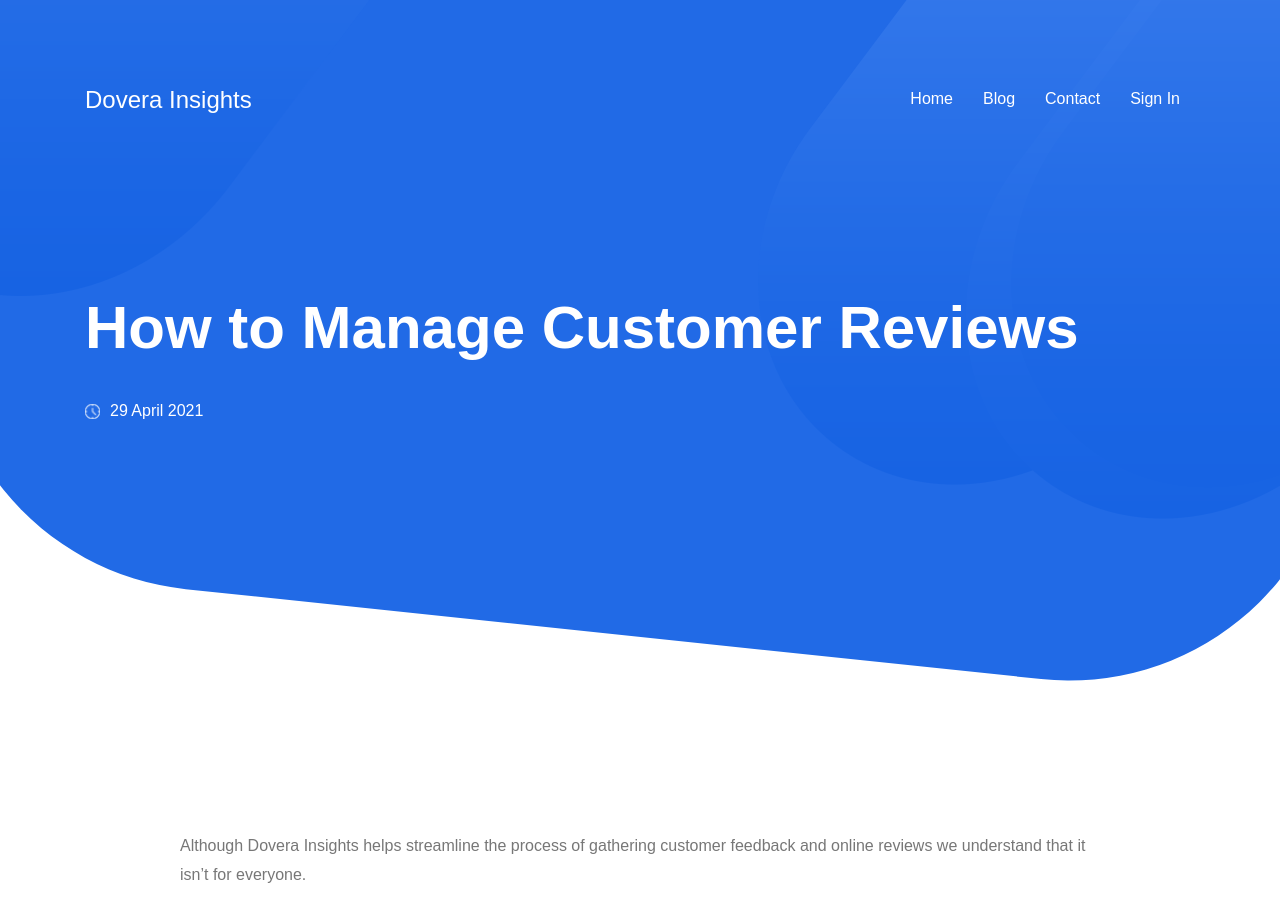
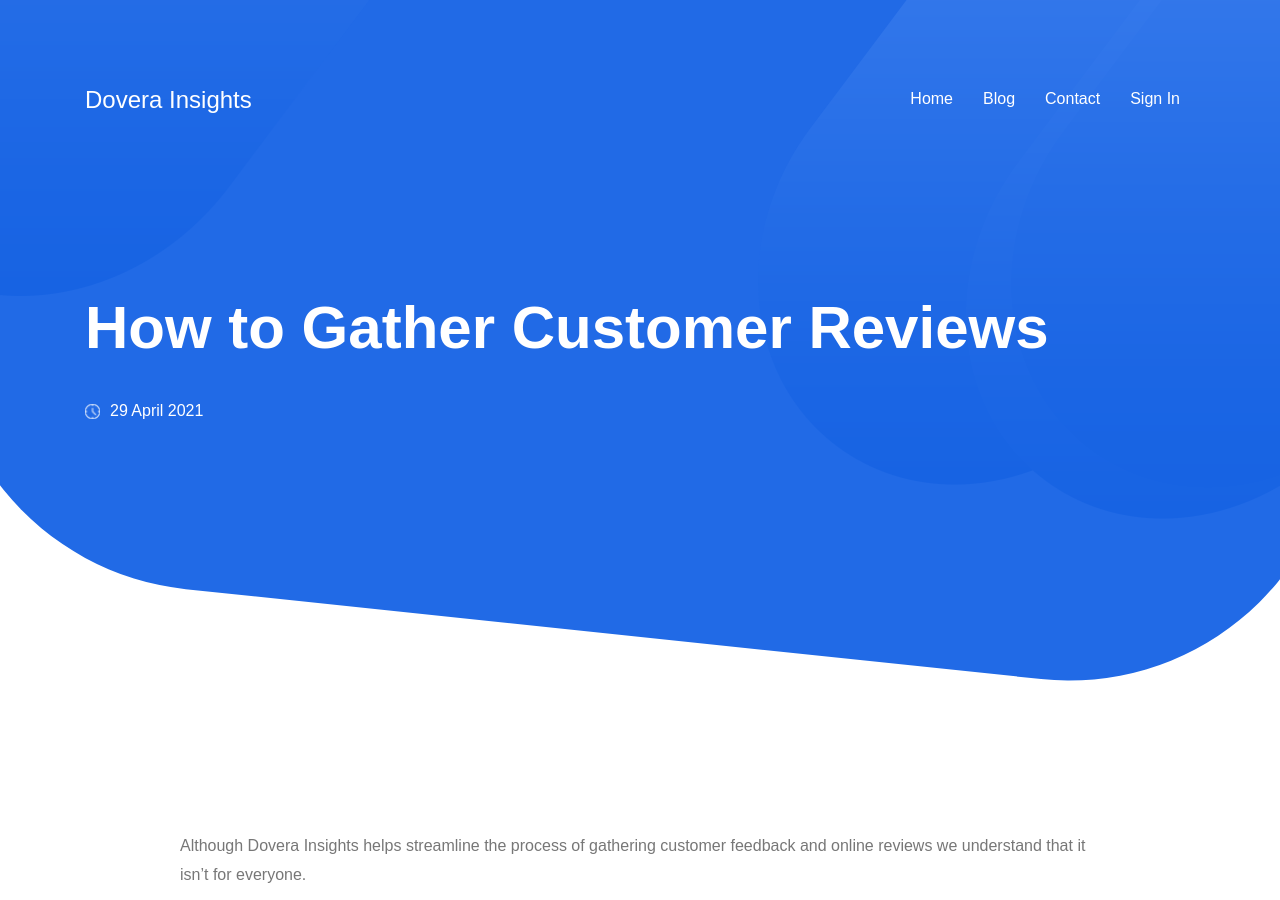
Before and after one commit to Dovera-Insights/dovera-insights, a Jekyll site: the page built from _posts/2021-04-29-how-to-gather-customer-reviews.md, in a window 1280 px wide and 900 px high. Built offline with Jekyll 4.4.1, drawn with Linux system fonts in a browser that asks for light colours; some web fonts are replaced; comment, search, counter and statistics services are not loaded; some of the changed text lies outside the part shown.

Commit message:
Renamed to how to gather

```diff
--- a/_posts/2021-04-29-how-to-manage-customer-reviews.md
+++ b/_posts/2021-04-29-how-to-gather-customer-reviews.md
@@ -1,8 +1,8 @@
 ---
 layout: post
-title: "How to Manage Customer Reviews"
+title: "How to Gather Customer Reviews"
 date: 2021-04-29
-tags: [Online Reviews, Customer Reviews, Manage, Manage Customer Reviews]
+tags: [Online Reviews, Customer Reviews, Gather Customer Reviews]
 categories: [Online Reviews]
 author: derek
 ---
```
